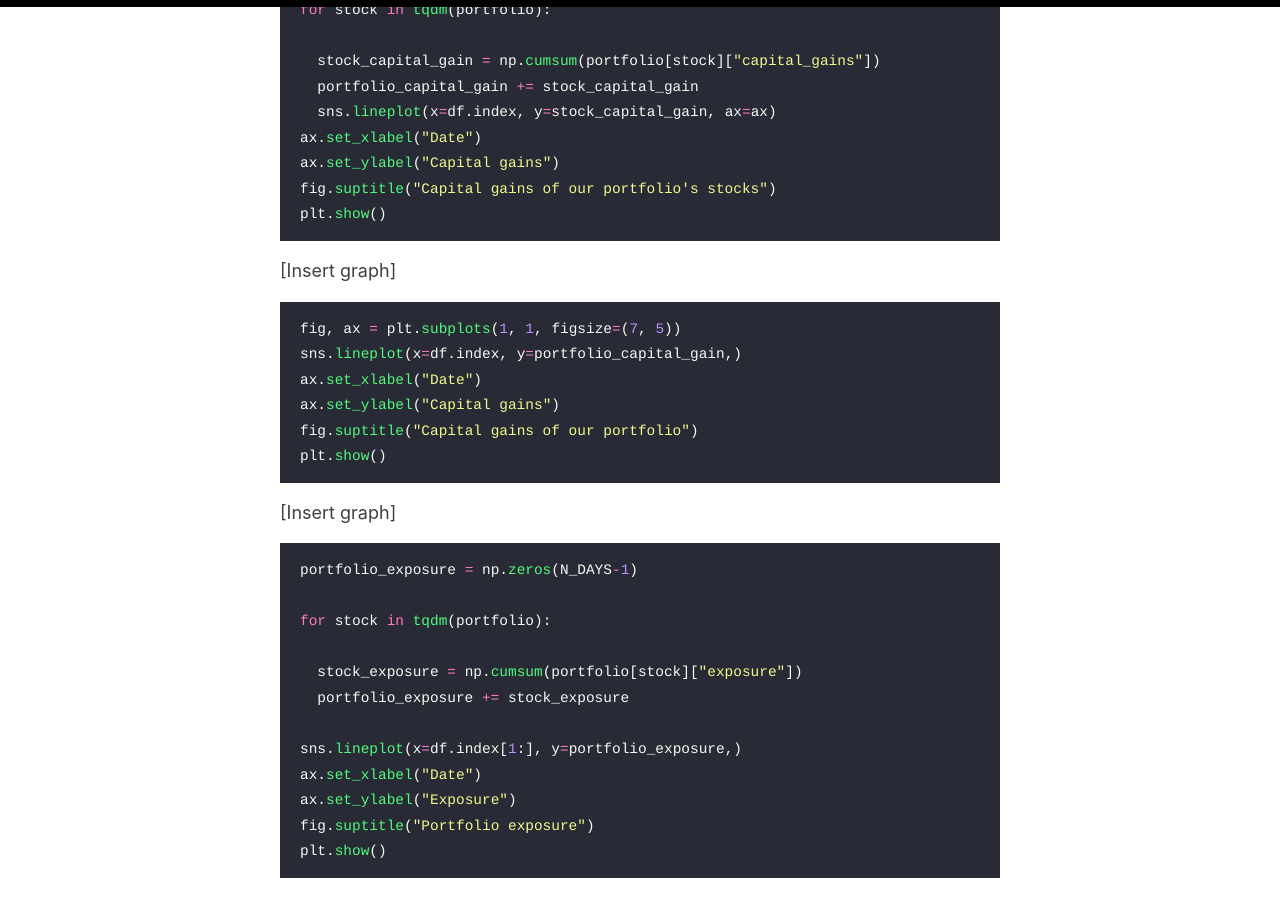
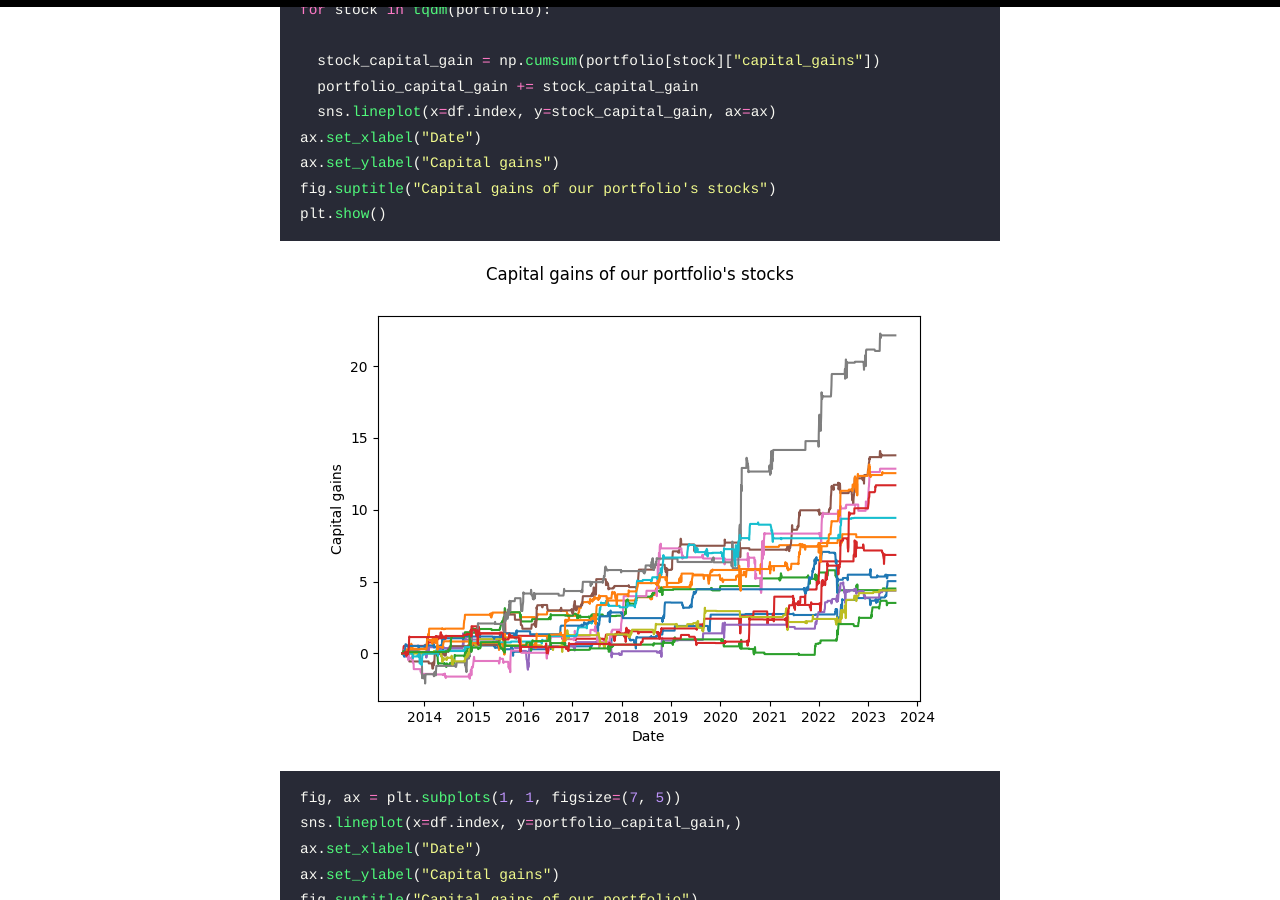
Before and after one commit to Zaltarba/blog, a Jekyll site: the page built from _posts/2023-07-21-MomentumTrading.md, in a window 1280 px wide and 900 px high, scrolled down 6370 px. Built offline with Jekyll 4.4.1, drawn with Linux system fonts in a browser that asks for light colours.

Commit message:
Update and rename 2023-07-21-momentumTrading.md to 2023-07-21-MomentumTrading.md

````diff
--- a/_posts/2023-07-21-momentumTrading.md
+++ b/_posts/2023-07-21-MomentumTrading.md
@@ -229,7 +229,8 @@ fig.suptitle("Capital gains of our portfolio's stocks")
 plt.show()
 ```
 
-[Insert graph]
+![figure](/blog/images/MT_Stocks_capital_gain.png)
+
 
 ```python
 fig, ax = plt.subplots(1, 1, figsize=(7, 5))
@@ -240,7 +241,7 @@ fig.suptitle("Capital gains of our portfolio")
 plt.show()
 ```
 
-[Insert graph]
+![figure](/blog/images/MT_Portfolio_capital_gain.png)
 
 ```python
 portfolio_exposure = np.zeros(N_DAYS-1)
````
Also changed, not shown: other parts of _posts/2023-07-21-MomentumTrading.md (+2 -0 lines).
